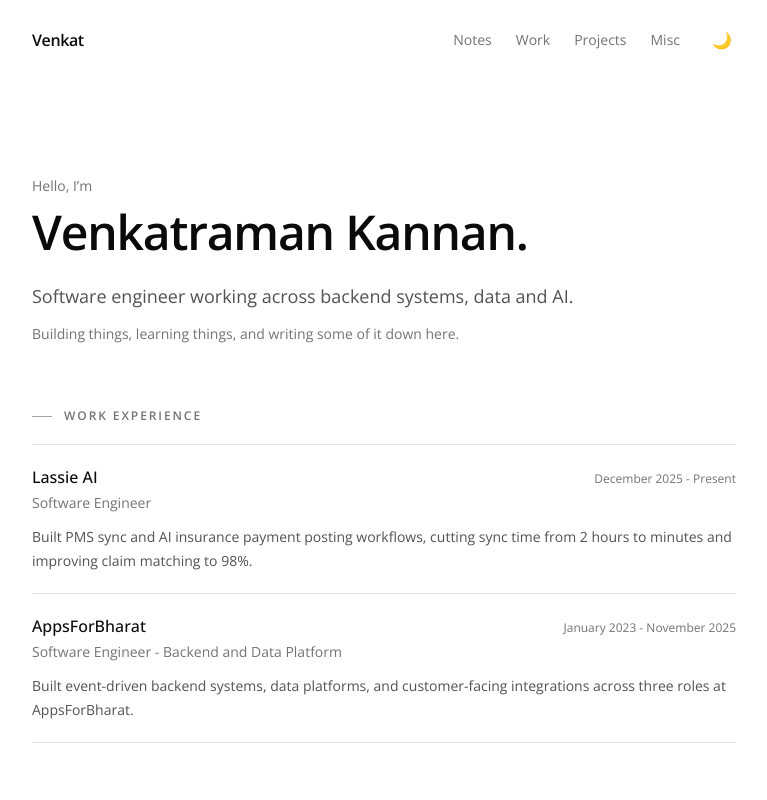
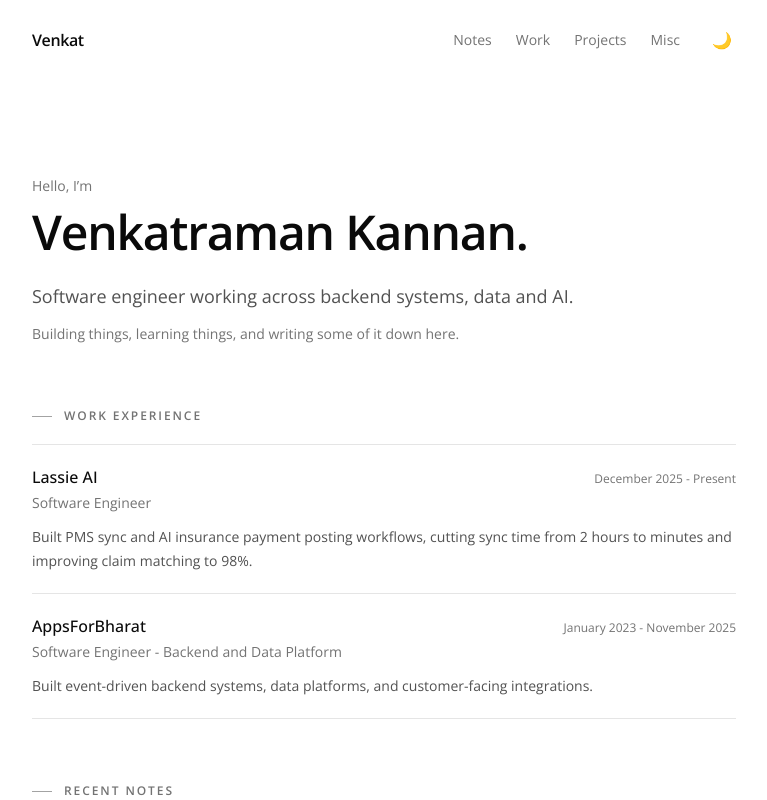
Before and after one commit to venkxycodes/portfolio, a React (Vite) app: page / in a window 1280 px wide. Shown: the top 800 px of the page, without its empty margins (256-1023 px from the left). Built offline with nearby package versions, Linux system fonts and the light colour scheme.

Commit message:
Tighten AppsForBharat summary

```diff
--- a/src/data/experiences.ts
+++ b/src/data/experiences.ts
@@ -22,7 +22,7 @@ export const experiences: Experience[] = [
   {
     slug: 'appsforbharat', company: 'AppsForBharat', role: 'Software Engineer - Backend and Data Platform', dates: 'January 2023 - November 2025', location: 'Bengaluru, India',
     stack: 'Go, PostgreSQL, MongoDB, Redis, AWS, GCP BigQuery, Bitbucket CI/CD',
-    highlight: 'Built event-driven backend systems, data platforms, and customer-facing integrations across three roles at AppsForBharat.',
+    highlight: 'Built event-driven backend systems, data platforms, and customer-facing integrations.',
     bullets: [],
     timeline: [
       {
```
